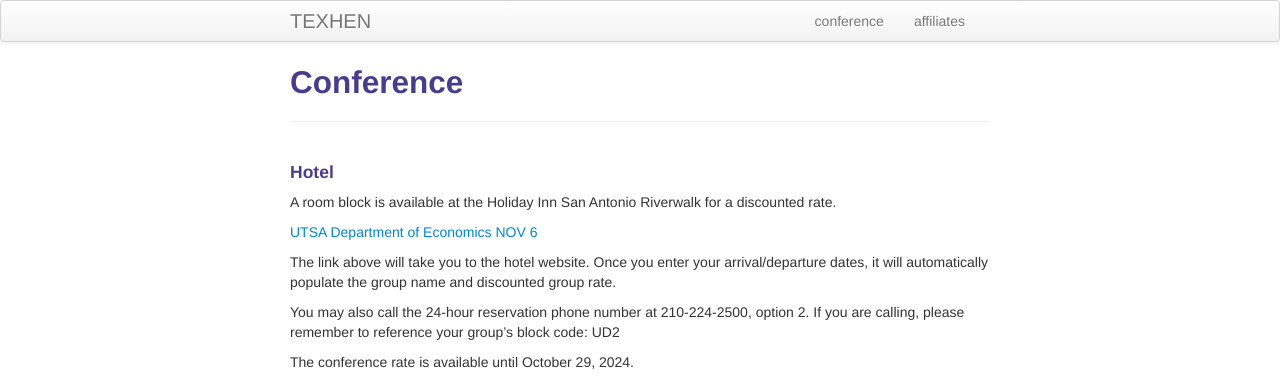
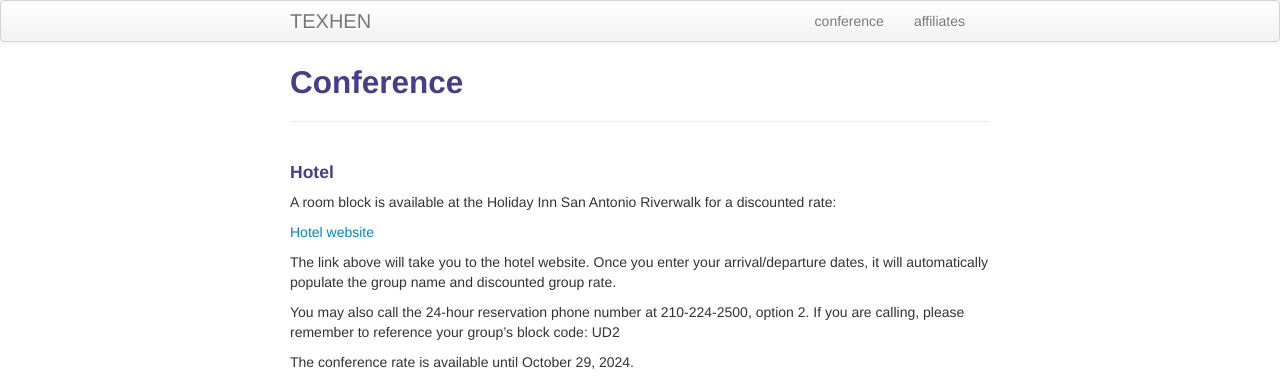
Before and after one commit to texhen/texhen.github.io, a Jekyll site: the page built from pages/conference.md, in a window 1280 px wide. Shown: the top 389 px of the page. Built offline with Jekyll 4.4.1, drawn with Linux system fonts in a browser that asks for light colours.

Commit message:
Update conference.md

```diff
--- a/pages/conference.md
+++ b/pages/conference.md
@@ -8,9 +8,9 @@ description: TEXHEN conference
 
 #### Hotel
 
-A room block is available at the Holiday Inn San Antonio Riverwalk for a discounted rate.
+A room block is available at the Holiday Inn San Antonio Riverwalk for a discounted rate:
 
-[UTSA Department of Economics NOV 6](https://www.ihg.com/holidayinn/hotels/us/en/san-antonio/satrw/hoteldetail?fromRedirect=true&qSrt=sBR&qIta=99801505&icdv=99801505&qSlH=SATRW&qGrpCd=UD2&setPMCookies=true&qSHBrC=HI&qDest=217%20North%20St.%20Mary%27s%20Street%2C%20San%20Antonio%2C%20TX%2C%20US&srb_u=1)
+[Hotel website](https://www.ihg.com/holidayinn/hotels/us/en/san-antonio/satrw/hoteldetail?fromRedirect=true&qSrt=sBR&qIta=99801505&icdv=99801505&qSlH=SATRW&qGrpCd=UD2&setPMCookies=true&qSHBrC=HI&qDest=217%20North%20St.%20Mary%27s%20Street%2C%20San%20Antonio%2C%20TX%2C%20US&srb_u=1)
 
 The link above will take you to the hotel website. Once you enter your arrival/departure dates, it will automatically populate the group name and discounted group rate.
 
```
